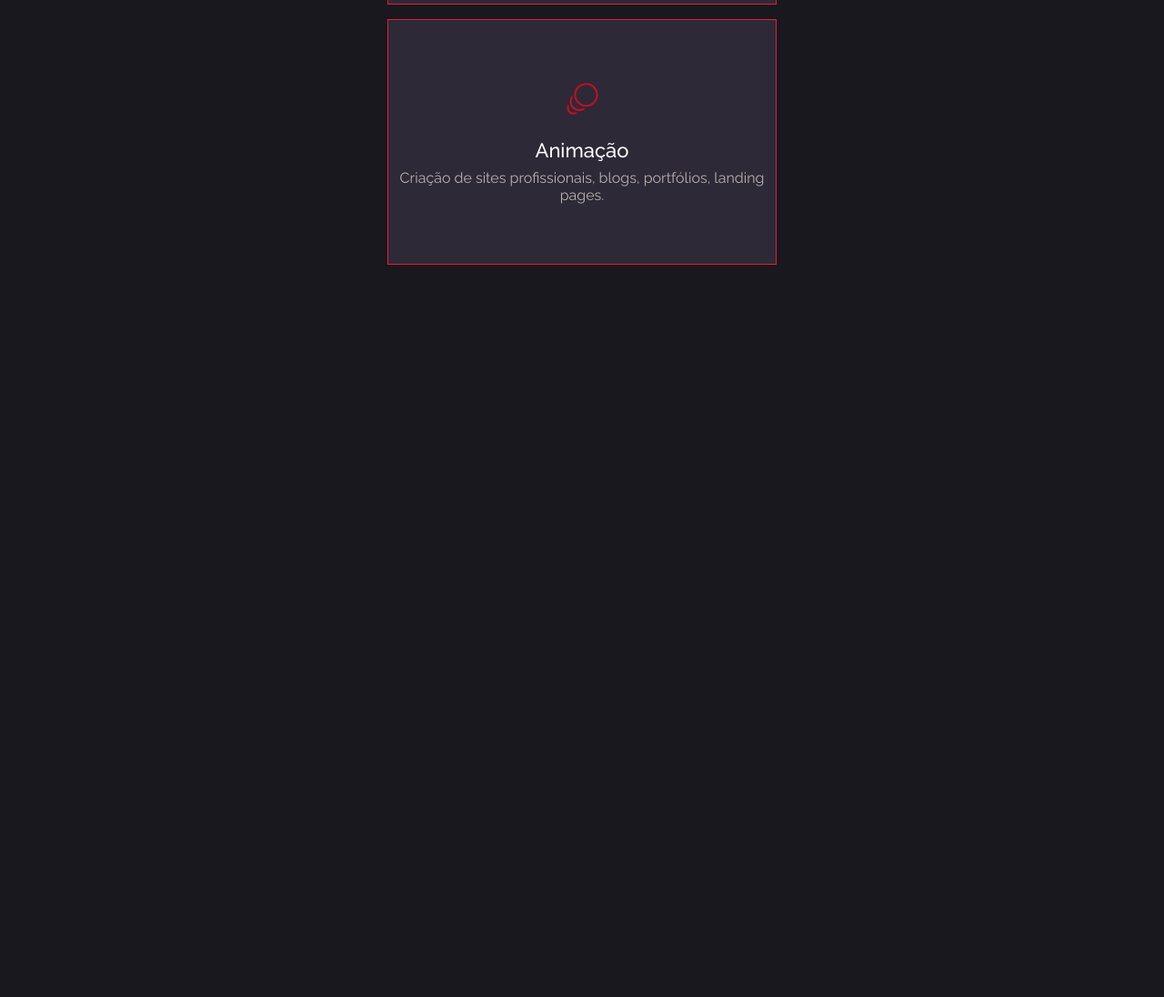
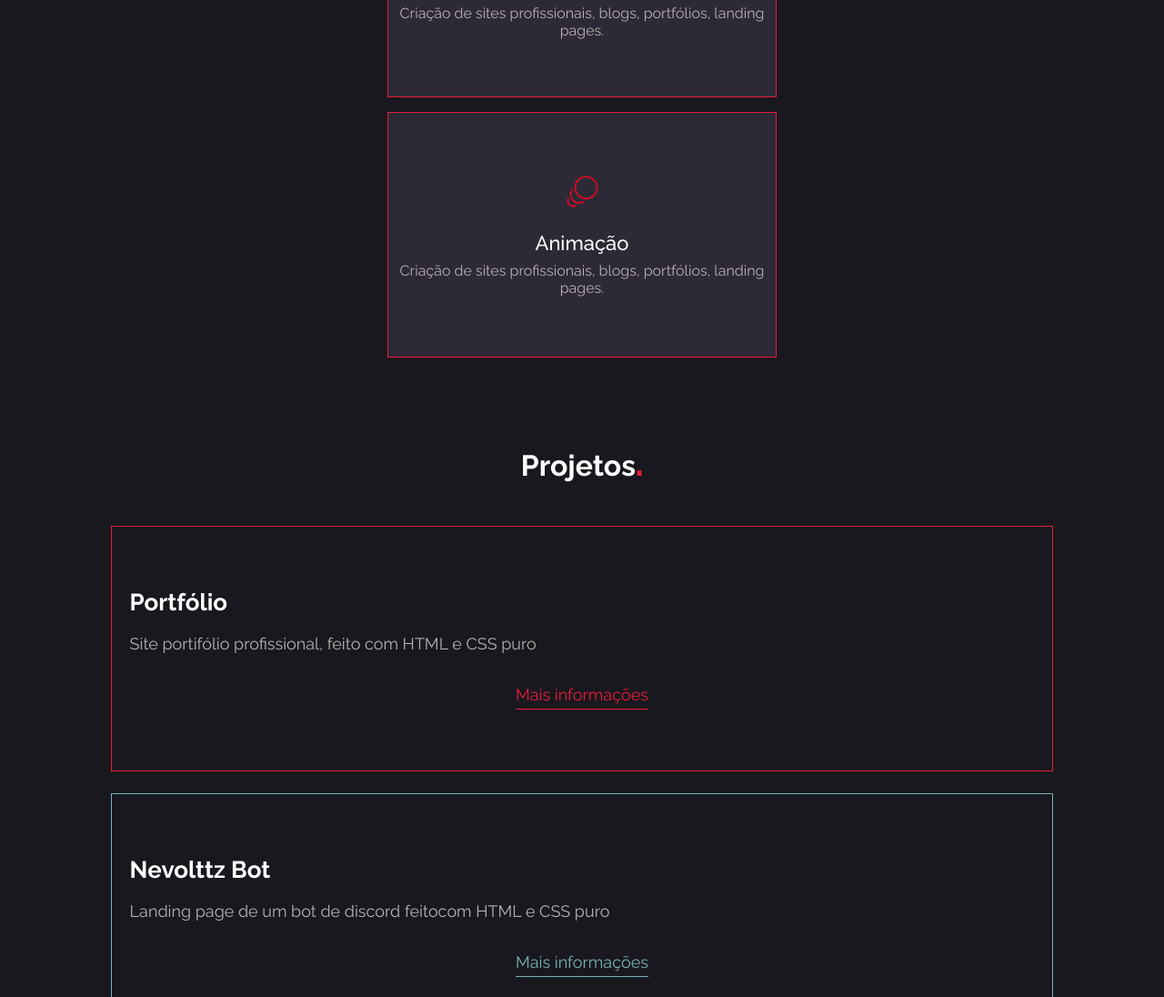
Before and after one commit to gilecampos/portfolio, a plain HTML site: page index.html in a window 1280 px wide. Shown: the part 2953-4049 px from the top of the page at 91% size. Before the commit the page ends 3244 px from the top, so only its background shows below. Drawn offline with Linux system fonts and the light colour scheme.

Commit message:
add section project and cards

```diff
--- a/assets/estilo/style.css
+++ b/assets/estilo/style.css
@@ -112,6 +112,12 @@ span {
 .btn-solid:active {
     background-color: var(--primaria);
 }
+
+abbr[title] {
+    border-bottom: none !important;
+    cursor: inherit !important;
+    text-decoration: none !important;
+  }
 
 
 
@@ -334,7 +340,8 @@ h2 {
 
     width: 100vw;
     height: 90vh;
-    margin-bottom: 4.8rem;
+    margin-bottom: 5rem;
+    margin-top: 5rem;
 }
 
 #skills h1 {
@@ -392,6 +399,9 @@ h2 {
 
     width: 100%;
     height: auto;
+
+    padding-bottom: 10rem;
+    padding-top: 10rem;
 }
 
 .services--content {
@@ -427,3 +437,73 @@ h2 {
     font-size: 1.6rem;
     color: var(--light-mais-1);
 }
+
+
+/* PROJECTS */
+
+#projeto {
+    display: flex;
+    flex-direction: column;
+    align-items: center;
+
+    width: 100%;
+    height: auto;
+}
+
+.projeto--content {
+    display: grid;
+    grid-template-columns: 1fr;
+    justify-items: center;
+    gap: 2.4rem;
+    margin-top: 4.8rem;
+
+    width: 100%;
+}
+
+.projeto--card {
+    width: 90%;
+    height: 270px;
+    padding: 20px;
+
+    display: flex;
+    align-items: flex-start;
+    justify-content: center;
+    flex-direction: column;
+
+    border: 1px solid var(--primaria);
+}
+
+.projeto--card h2 {
+    color: var(--light);
+    font-weight: bold;
+    font-size: 2.6rem;
+
+    margin-bottom: 1.8rem;
+}
+
+.projeto--card p {
+    font-size: 1.8rem;
+    font-weight: normal;
+    color: var(--light-mais-1);
+    line-height: 2.6rem;
+
+    margin-bottom: 3.2rem;
+}
+
+.projeto--card a {
+    align-self: center;
+    color: var(--primaria);
+    font-size: 1.8rem;
+
+    padding-bottom: 5px;
+    border-bottom: 1px solid var(--primaria);
+}
+
+#nvt {
+    border: 1px solid #75b2ba;
+}
+
+#nvt a {
+    color: #75b2ba;
+    border-bottom: 1px solid #75b2ba;
+}
--- a/index.html
+++ b/index.html
@@ -104,6 +104,25 @@
                 </div>
             </div>
         </section>
+
+        <section id="projeto" class="container">
+            <h1>Projetos<span>.</span></h1>
+            <div class="projeto--content">
+                <div class="projeto--card" id="portfolio">
+                    <h2>Portfólio</h2>
+                    <p>Site portifólio profissional, feito com <abbr title="Linguagem de Marcação">HTML</abbr> e <abbr title="Linguagem de folha de estilo">CSS</abbr> puro</p>
+
+                    <a href="#">Mais informações</a>
+                </div>
+
+                <div class="projeto--card" id="nvt">
+                    <h2>Nevolttz Bot</h2>
+                    <p>Landing page de um bot de discord feitocom <abbr title="Linguagem de Marcação">HTML</abbr> e <abbr title="Linguagem de folha de estilo">CSS</abbr> puro </p>
+
+                    <a href="#">Mais informações</a>
+                </div>
+            </div>
+        </section>
     </main>
 
 
```
